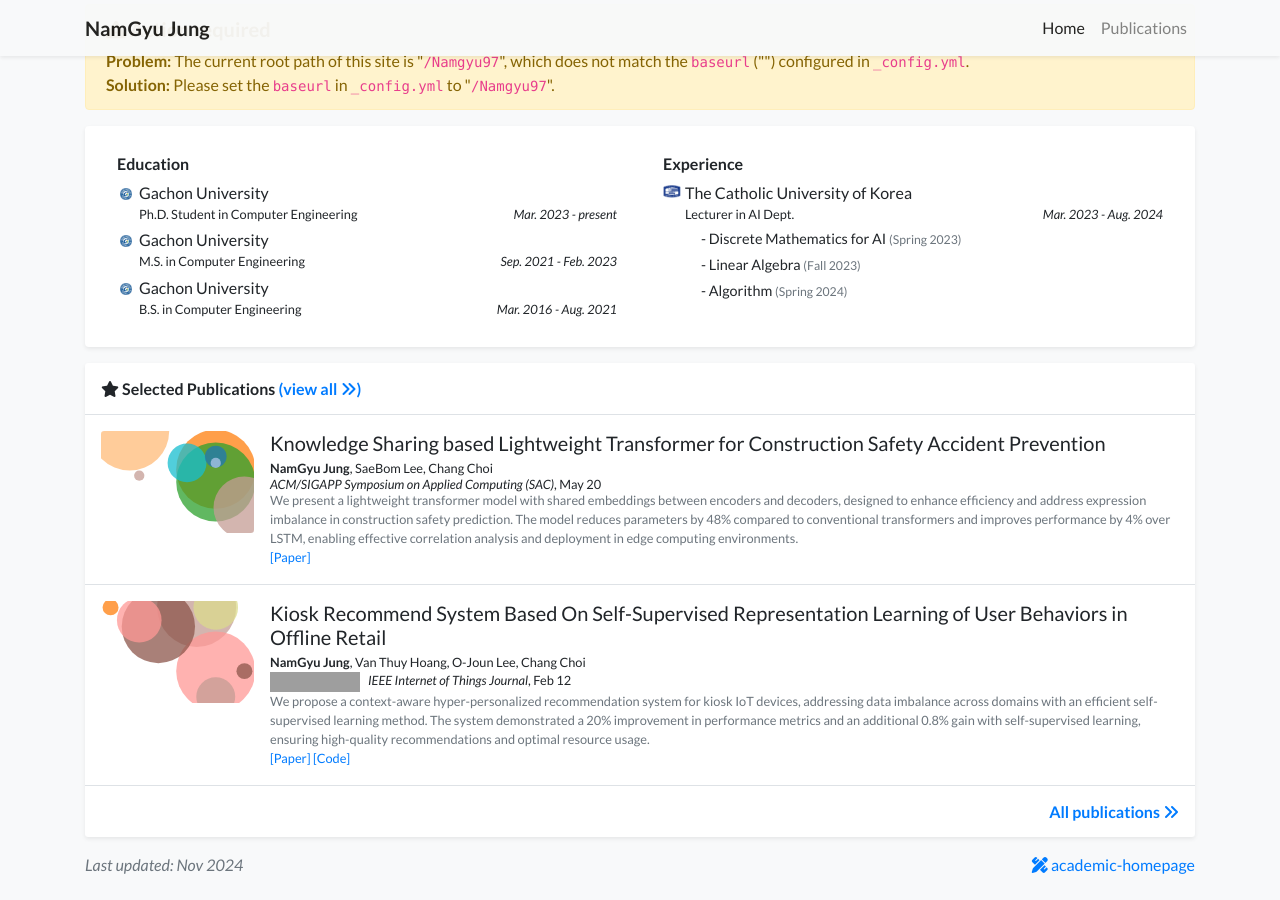
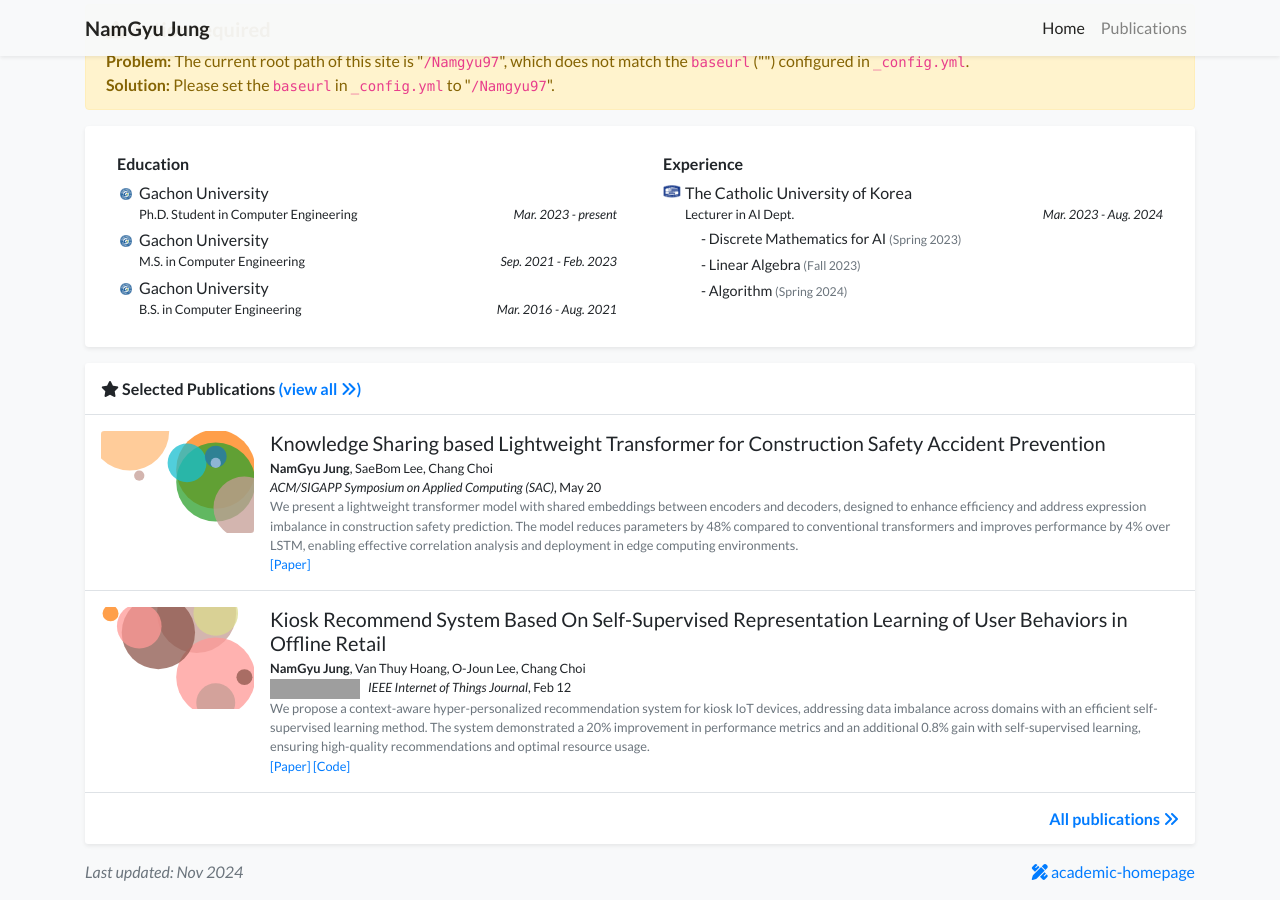
Before and after one commit to Namgyu97/Namgyu97, a Jekyll site: the page built from index.html, in a window 1280 px wide and 900 px high, scrolled down 543 px. Built offline with Jekyll 4.4.1, drawn with Linux system fonts in a browser that asks for light colours; nearby versions of some CDN libraries; a style sheet for code colours, icons or effects is not loaded; grey boxes are pictures that could not be loaded.

Commit message:
Update publication_item.html

```diff
--- a/_includes/widgets/publication_item.html
+++ b/_includes/widgets/publication_item.html
@@ -11,9 +11,9 @@
         <div class="col-md-9 col-xl-10 p-3 pl-md-0">
             <h5 class="mt-0 mb-1 font-weight-normal">{{ item.title }}</h5>
             <p class="mt-0 mb-0 small">{% include widgets/author_list.html authors=item.authors %}</p>
-            <p class="mt-0 mb-0 small" style="line-height: 1;">
+            <p class="mt-0 mb-0 small">
                 {%- if item.percent -%}
-                <img src="https://img.shields.io/badge/-Top%20{{ item.percent | url_encode }}%25-brightgreen" alt="Top {{ item.percent }}%" style="margin-right: 8px; vertical-align: middle;">
+                <img src="https://img.shields.io/badge/-Top%20{{ item.percent | url_encode }}%25-brightgreen" alt="Top {{ item.percent }}%" style="margin-right: 8px;">
                 {%- endif -%}
                 {{ item.pub_pre }}<i>{{ item.pub }}</i>{{ item.pub_post }}, {{ item.date | date: "%b %d"  }} {{ item.pub_last }}
             </p>
@@ -40,9 +40,9 @@
             <div>
                 <h5 class="mt-0 mb-1 font-weight-normal">{{ item.title }}</h5>
                 <p class="mt-0 mb-0 small">{% include widgets/author_list.html authors=item.authors %}</p>
-                <p class="mt-0 mb-0 small" style="line-height: 1;">
+                <p class="mt-0 mb-0 small">
                     {%- if item.percent -%}
-                    <img src="https://img.shields.io/badge/-Top%20{{ item.percent | url_encode }}%25-brightgreen" alt="Top {{ item.percent }}%" style="margin-right: 8px; vertical-align: middle;">
+                    <img src="https://img.shields.io/badge/-Top%20{{ item.percent | url_encode }}%25-brightgreen" alt="Top {{ item.percent }}%" style="margin-right: 8px;">
                     {%- endif -%}
                     {{ item.pub_pre }}<i>{{ item.pub }}</i>{{ item.pub_post }}, {{ item.date | date: "%b %d" }} {{ item.pub_last }}
                 </p>
```
